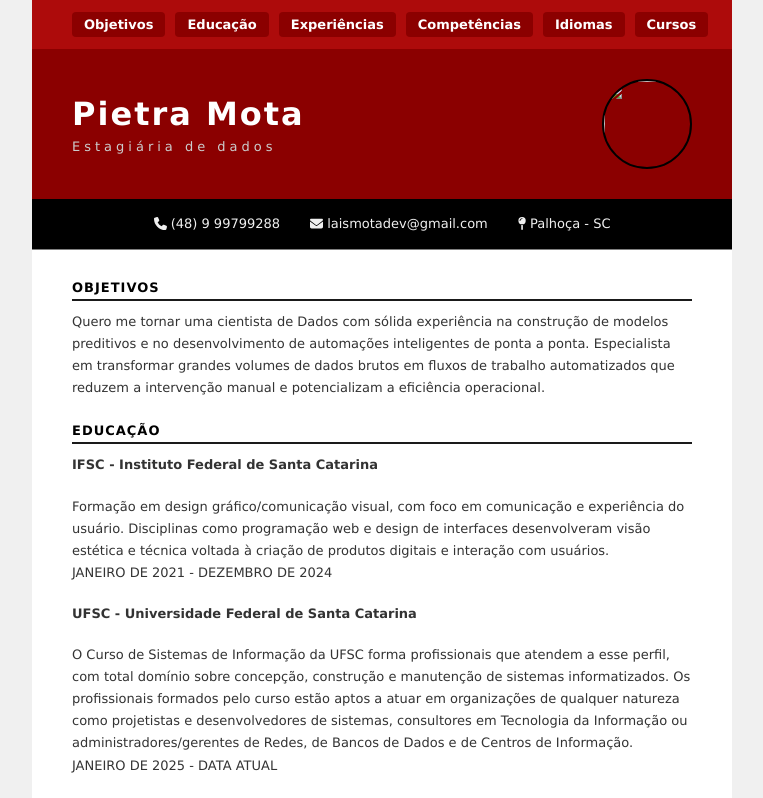
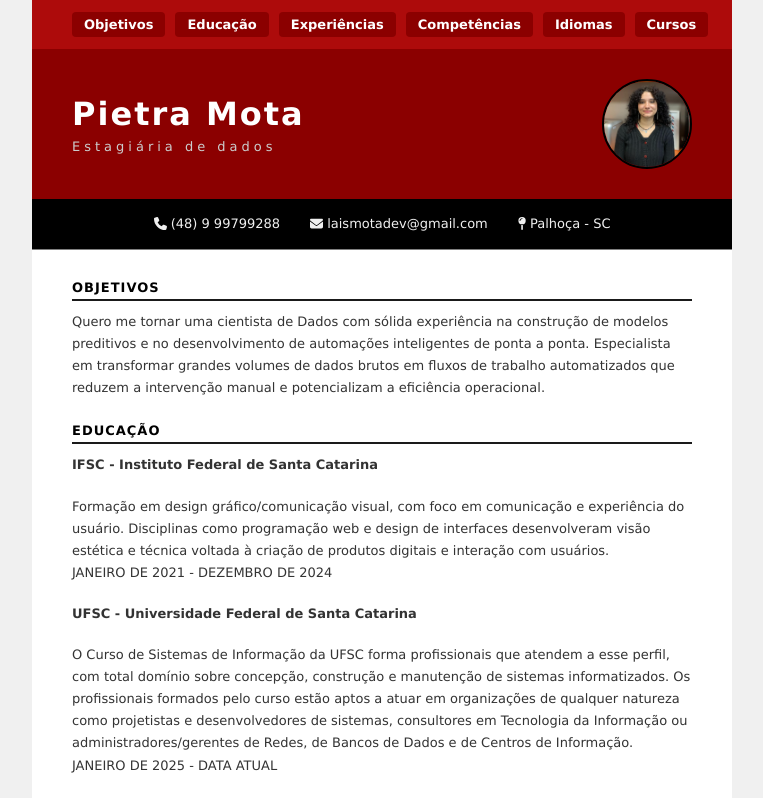
Before and after one commit to Lazuli3/curriculo_devweb, a plain HTML site: page index.html in a window 1280 px wide. Shown: the top 798 px of the page, without its empty margins (258-1021 px from the left). Drawn offline with Linux system fonts and the light colour scheme.

Commit message:
Finalizando ajuste de icones

```diff
--- a/index.html
+++ b/index.html
@@ -5,7 +5,7 @@
   <meta name="viewport" content="width=device-width, initial-scale=1.0">
   <title>Currículo - Pietra Mota</title>
   <link rel="stylesheet" href="style.css">
-  <link rel="icon" href="/curriculo_devweb/img/erasebg-transformed (2).png">
+  <link rel="icon" href="/img/erasebg-transformed (3).png">
   <script src="https://use.fontawesome.com/releases/v6.3.0/js/all.js" crossorigin="anonymous"></script>
 </head>
 <body>
@@ -25,7 +25,7 @@
         <h1>Pietra Mota</h1>
         <p class="subtitulo">Estagiária de dados</p>
       </div>
-      <img src="/curriculo_devweb/img/Captura de tela 2026-04-03 132336.png alt="Foto de Pietra Mota" class="foto">
+      <img src="/img/Captura de tela 2026-04-03 132336.png" alt="Foto de Pietra Mota" class="foto">
     </header>
 
     <section class="contato">
```
Also changed, not shown: img/erasebg-transformed (3).png (added).
